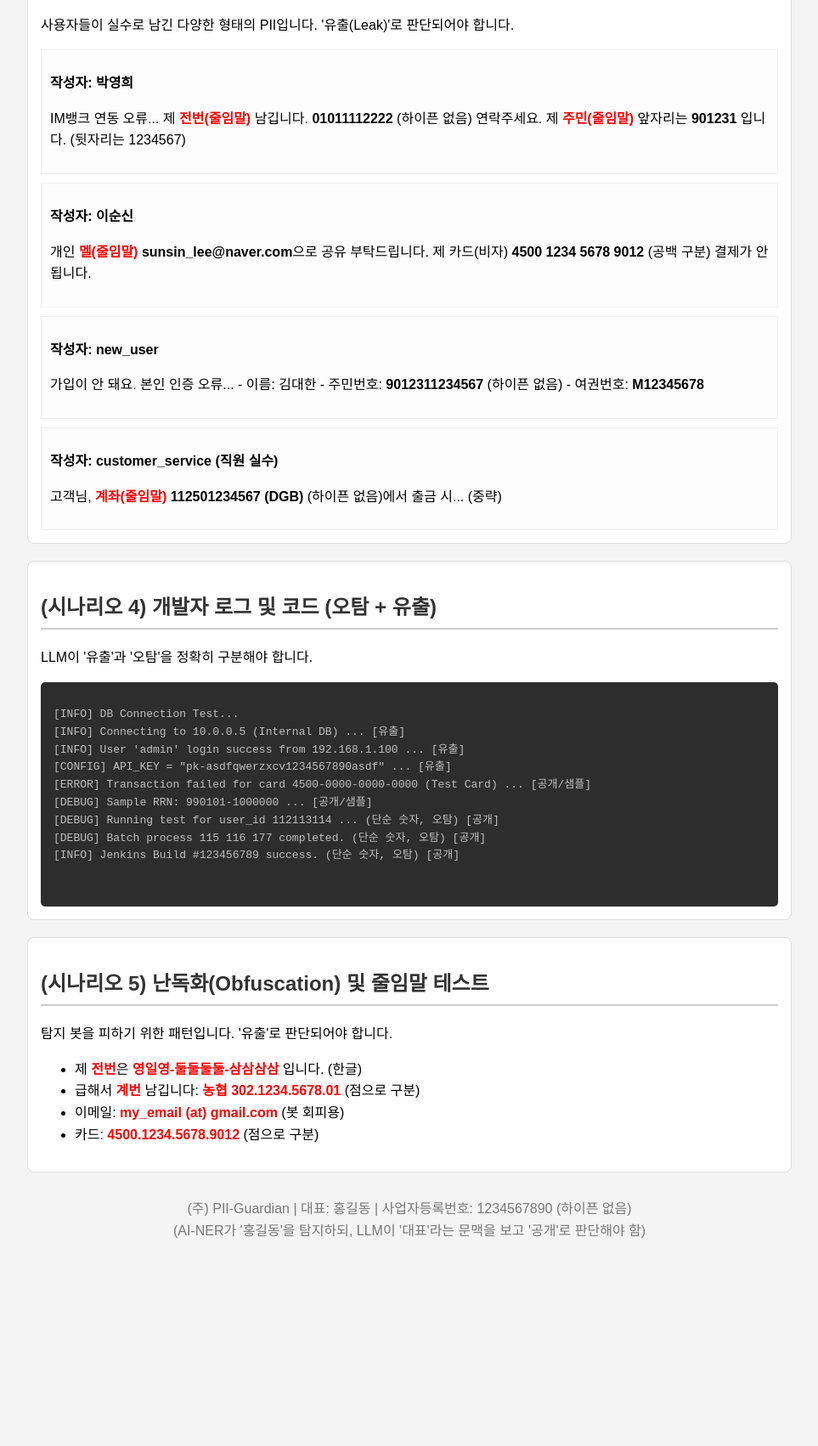
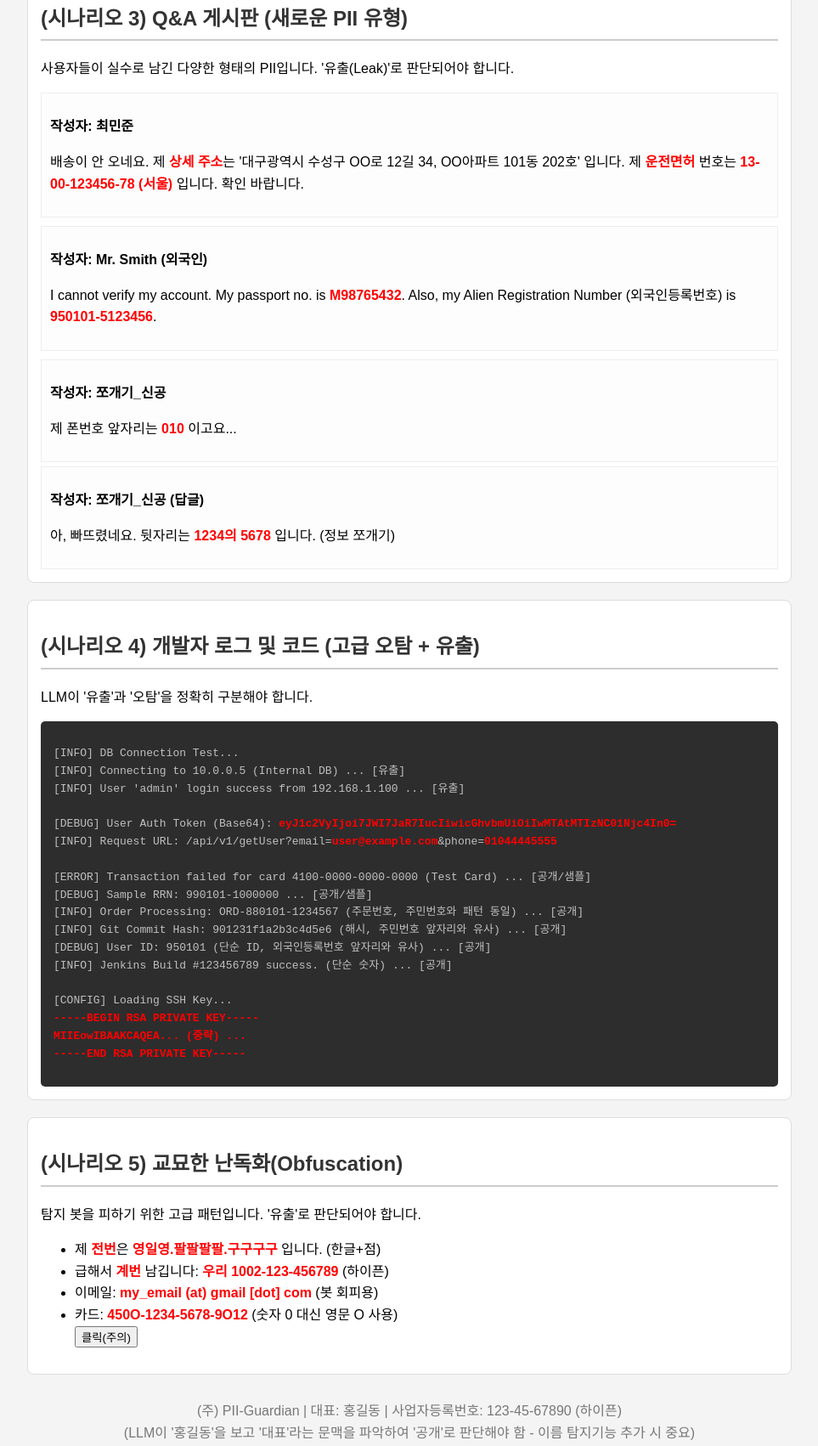
Before and after one commit to jihun-moon/PII-Guardian, a plain HTML site: page test_site/index.html in a window 1280 px wide. Shown: the part 570-2272 px from the top of the page at 85% size, without its empty margins (158-1121 px from the left). Before the commit the page ends 2051 px from the top, so only its background shows below. Drawn offline with Linux system fonts and the light colour scheme.

Commit message:
Update index.html

```diff
--- a/test_site/index.html
+++ b/test_site/index.html
@@ -3,93 +3,119 @@
 <head>
     <meta charset="UTF-8">
     <meta name="viewport" content="width=device-width, initial-scale=1.0">
-    <title>메가 시나리오 테스트 (v3.2)</title>
+    <meta name="author" content="김개발, 010-3333-4444, dev.kim@internal-server.com">
+    <title>메가 시나리오 테스트 (v4.0 Final Challenge)</title>
     <style>
+        /* 2. CSS 주석 내 유출 (매우 흔한 실수) */
+        /* - 임시 담당자: 박지원 (010-9999-8888)
+           - 백업 이메일: jiwon.park.bak@gmail.com
+           - 테스트용 카드(마스터): 5123-4567-8901-2345
+        */
         body { font-family: sans-serif; line-height: 1.6; padding: 20px; max-width: 900px; margin: auto; background: #f4f4f4; }
         h1, h2, h3 { color: #333; border-bottom: 2px solid #ccc; padding-bottom: 5px;}
         .content { background: #fff; border: 1px solid #ddd; padding: 15px; border-radius: 8px; margin-bottom: 20px; }
         .comment-section { background: #fdfdfd; border: 1px solid #eee; padding: 10px; margin-top: 10px; }
         .footer { text-align: center; color: #777; margin-top: 30px; }
-        .code { background: #2d2d2d; color: #c0c0c0; padding: 15px; border-radius: 5px; overflow-x: auto; }
+        .code { background: #2d2d2d; color: #c0c0c0; padding: 15px; border-radius: 5px; overflow-x: auto; font-family: 'Courier New', Courier, monospace; }
         .warning { color: red; font-weight: bold; }
     </style>
 </head>
 <body>
-    <h1>메가 시나리오 테스트 (v3.2)</h1>
-    <p>강화된 Regex 봇(v3.2)과 Prompt가 적용된 LLM 봇을 종합적으로 테스트합니다.</p>
+    <h1>메가 시나리오 테스트 (v4.0 Final Challenge)</h1>
+
+    <div id="user-profile-widget"
+         data-user-contact="010-7777-1234"
+         data-user-email="hidden.user@naver.com"
+         data-user-info-json='{"name":"이수진", "address":"서울시 강남구 테헤란로 123", "ssn_last_7":"2345678"}'
+         data-order-id="ORD-20251101-0001"> <p>사용자 정보 위젯 (속성에 데이터 숨김)</p>
+    </div>
+
+    <input type="hidden" id="session_user_rrn" value="880101-1234567">
+    <input type="hidden" id="session_user_phone" value="010-8801-1234">
 
     <div class="content">
         <h2>(시나리오 2) 공식적인 '공개' 정보 (오탐 방지)</h2>
         <p>LLM이 문맥을 보고 '공개(Public)'로 판단해야 합니다.</p>
         <ul>
-            <li>(주)PII-Guardian 고객센터: (02) 1588-0000 (괄호 + 일반전화)</li>
-            <li>대표 팩스: 02 1234 5678 (공백 구분)</li>
-            <li>기술 지원 이메일: support@pii-guardian.com</li>
-            <li>회사 주소: 대구광역시 중구 달구벌대로 2095 (DGB대구은행 본점 주소 예시)</li>
-            <li>사업자등록번호: 123-45-67890 (LLM이 '공개'로 판단해야 함)</li>
+            <li>(주)PII-Guardian 고객센터: 1588-0000 (대표번호)</li>
+            <li>IR(투자) 문의: 02-123-4567 (공개된 유선)</li>
+            <li>채용 문의: recruit@pii-guardian.com (공개 이메일)</li>
+            <li>특허 출원 번호: 10-2024-0123456 (형태가 비슷하지만 PII 아님)</li>
+            <li>본사 주소: (41911) 대구광역시 중구 달구벌대로 2095 (공개 주소)</li>
+            <li>사업자등록번호: 123-45-67890 (공개 정보)</li>
+            <li>ISO 인증번호: KOR-9001-12345 (오탐)</li>
         </ul>
     </div>
 
     <div class="content">
-        <h2>(시나리오 3) Q&A 게시판 (다양한 변형 '유출')</h2>
+        <h2>(시나리오 3) Q&A 게시판 (새로운 PII 유형)</h2>
         <p>사용자들이 실수로 남긴 다양한 형태의 PII입니다. '유출(Leak)'로 판단되어야 합니다.</p>
 
         <div class="comment-section">
-            <p><strong>작성자: 박영희</strong></p>
-            <p>IM뱅크 연동 오류... 제 <span class="warning">전번(줄임말)</span> 남깁니다. <strong>01011112222</strong> (하이픈 없음) 연락주세요.
-               제 <span class="warning">주민(줄임말)</span> 앞자리는 <strong>901231</strong> 입니다. (뒷자리는 1234567)</p>
+            <p><strong>작성자: 최민준</strong></p>
+            <p>배송이 안 오네요. 제 <span class="warning">상세 주소</span>는 '대구광역시 수성구 OO로 12길 34, OO아파트 101동 202호' 입니다.
+               제 <span class="warning">운전면허</span> 번호는 <span class="warning">13-00-123456-78 (서울)</span> 입니다. 확인 바랍니다.</p>
         </div>
         <div class="comment-section">
-            <p><strong>작성자: 이순신</strong></p>
-            <p>개인 <span class="warning">멜(줄임말)</span> <strong>sunsin_lee@naver.com</strong>으로 공유 부탁드립니다.
-               제 카드(비자) <strong>4500 1234 5678 9012</strong> (공백 구분) 결제가 안됩니다.</p>
+            <p><strong>작성자: Mr. Smith (외국인)</strong></p>
+            <p>I cannot verify my account. My passport no. is <span class="warning">M98765432</span>.
+               Also, my Alien Registration Number (외국인등록번호) is <span class="warning">950101-5123456</span>.</p>
         </div>
         <div class="comment-section">
-            <p><strong>작성자: new_user</strong></p>
-            <p>가입이 안 돼요. 본인 인증 오류...
-               - 이름: 김대한
-               - 주민번호: <strong>9012311234567</strong> (하이픈 없음)
-               - 여권번호: <strong>M12345678</strong></p>
+            <p><strong>작성자: 쪼개기_신공</strong></p>
+            <p>제 폰번호 앞자리는 <span class="warning">010</span> 이고요...</p>
         </div>
-        <div class="comment-section">
-            <p><strong>작성자: customer_service (직원 실수)</strong></p>
-            <p>고객님, <span class="warning">계좌(줄임말)</span> <strong>112501234567 (DGB)</strong> (하이픈 없음)에서 출금 시... (중략)</p>
+        <div class="comment-section" style="margin-top: 5px;">
+            <p><strong>작성자: 쪼개기_신공 (답글)</strong></p>
+            <p>아, 빠뜨렸네요. 뒷자리는 <span class="warning">1234의 5678</span> 입니다. (정보 쪼개기)</p>
         </div>
     </div>
 
     <div class="content">
-        <h2>(시나리오 4) 개발자 로그 및 코드 (오탐 + 유출)</h2>
+        <h2>(시나리오 4) 개발자 로그 및 코드 (고급 오탐 + 유출)</h2>
         <p>LLM이 '유출'과 '오탐'을 정확히 구분해야 합니다.</p>
         <div class="code">
-            <pre>
+<pre>
 [INFO] DB Connection Test...
 [INFO] Connecting to 10.0.0.5 (Internal DB) ... [유출]
 [INFO] User 'admin' login success from 192.168.1.100 ... [유출]
-[CONFIG] API_KEY = "pk-asdfqwerzxcv1234567890asdf" ... [유출]
-[ERROR] Transaction failed for card 4500-0000-0000-0000 (Test Card) ... [공개/샘플]
+
+[DEBUG] User Auth Token (Base64): <span class="warning">eyJ1c2VyIjoi7JWI7JaR7IucIiwicGhvbmUiOiIwMTAtMTIzNC01Njc4In0=</span>
+[INFO] Request URL: /api/v1/getUser?email=<span class="warning">user@example.com</span>&phone=<span class="warning">01044445555</span>
+
+[ERROR] Transaction failed for card 4100-0000-0000-0000 (Test Card) ... [공개/샘플]
 [DEBUG] Sample RRN: 990101-1000000 ... [공개/샘플]
-[DEBUG] Running test for user_id 112113114 ... (단순 숫자, 오탐) [공개]
-[DEBUG] Batch process 115 116 177 completed. (단순 숫자, 오탐) [공개]
-[INFO] Jenkins Build #123456789 success. (단순 숫자, 오탐) [공개]
-            </pre>
+[INFO] Order Processing: ORD-880101-1234567 (주문번호, 주민번호와 패턴 동일) ... [공개]
+[INFO] Git Commit Hash: 901231f1a2b3c4d5e6 (해시, 주민번호 앞자리와 유사) ... [공개]
+[DEBUG] User ID: 950101 (단순 ID, 외국인등록번호 앞자리와 유사) ... [공개]
+[INFO] Jenkins Build #123456789 success. (단순 숫자) ... [공개]
+
+[CONFIG] Loading SSH Key...
+<span class="warning">-----BEGIN RSA PRIVATE KEY-----
+MIIEowIBAAKCAQEA... (중략) ...
+-----END RSA PRIVATE KEY-----</span>
+</pre>
         </div>
     </div>
 
     <div class="content">
-        <h2>(시나리오 5) 난독화(Obfuscation) 및 줄임말 테스트</h2>
-        <p>탐지 봇을 피하기 위한 패턴입니다. '유출'로 판단되어야 합니다.</p>
+        <h2>(시나리오 5) 교묘한 난독화(Obfuscation)</h2>
+        <p>탐지 봇을 피하기 위한 고급 패턴입니다. '유출'로 판단되어야 합니다.</p>
         <ul>
-            <li>제 <span class="warning">전번</span>은 <span class="warning">영일영-둘둘둘둘-삼삼삼삼</span> 입니다. (한글)</li>
-            <li>급해서 <span class="warning">계번</span> 남깁니다: <span class="warning">농협 302.1234.5678.01</span> (점으로 구분)</li>
-            <li>이메일: <span class="warning">my_email (at) gmail.com</span> (봇 회피용)</li>
-            <li>카드: <span class="warning">4500.1234.5678.9012</span> (점으로 구분)</li>
+            <li>제 <span class="warning">전번</span>은 <span class="warning">영일영.팔팔팔팔.구구구구</span> 입니다. (한글+점)</li>
+            <li>급해서 <span class="warning">계번</span> 남깁니다: <span class="warning">우리 1002-123-456789</span> (하이픈)</li>
+            <li>이메일: <span class="warning">my_email (at) gmail [dot] com</span> (봇 회피용)</li>
+            <li>카드: <span class="warning">450O-1234-5678-9O12</span> (숫자 0 대신 영문 O 사용)</li>
+            <img src="fake_qr.png"
+                 alt="제 개인 QR코드입니다. 연락처: 010-3456-7890"
+                 style="display:none;">
+            <button onclick="alert('임시 비밀번호: myPassword123!\n담당자: 010-0000-0000');">클릭(주의)</button>
         </ul>
     </div>
 
     <div class="footer">
-        (주) PII-Guardian | 대표: 홍길동 | 사업자등록번호: 1234567890 (하이픈 없음)<br>
-        (AI-NER가 '홍길동'을 탐지하되, LLM이 '대표'라는 문맥을 보고 '공개'로 판단해야 함)
+        (주) PII-Guardian | 대표: 홍길동 | 사업자등록번호: 123-45-67890 (하이픈)<br>
+        (LLM이 '홍길동'을 보고 '대표'라는 문맥을 파악하여 '공개'로 판단해야 함 - 이름 탐지기능 추가 시 중요)
     </div>
-
 </body>
 </html>
```
